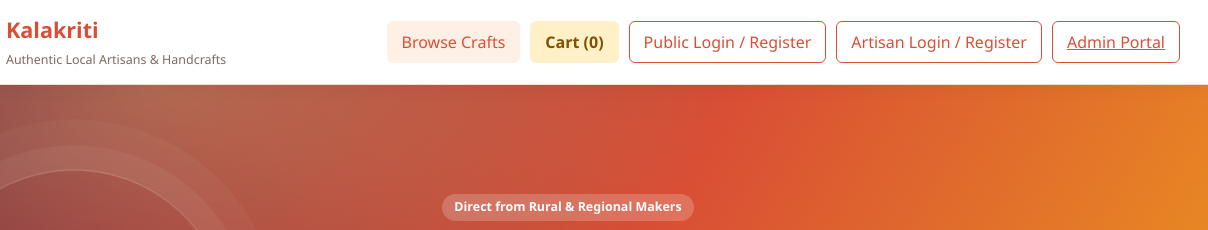
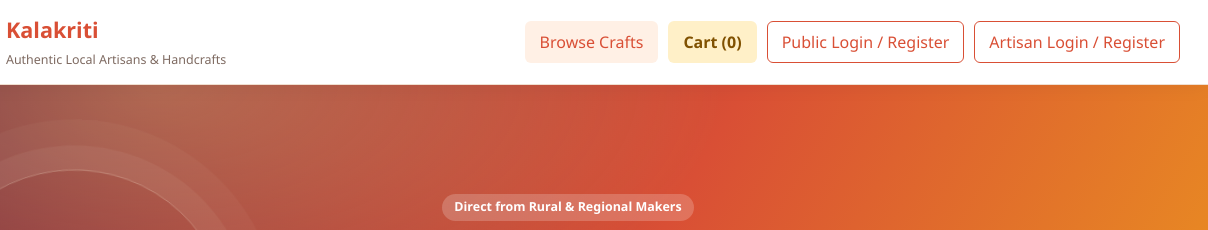
Before and after one commit to shravandalekal-code/kalakriti, a plain HTML site: page frontend/index.html in a window 1280 px wide. Shown: the top 230 px of the page, 72-1280 px from the left. Drawn offline with Linux system fonts and the light colour scheme; no server answers.

Commit message:
Remove admin link from public portal
Co-authored-by: Copilot <223556219+Copilot@users.noreply.github.com>

```diff
--- a/frontend/index.html
+++ b/frontend/index.html
@@ -26,7 +26,6 @@
       </button>
       <button class="nav-btn primary-outline" id="nav-auth" onclick="openAuthModal()">Public Login / Register</button>
       <button class="nav-btn primary-outline" id="nav-artisan-auth" onclick="openArtisanAuthModal()">Artisan Login / Register</button>
-      <a class="nav-btn primary-outline" href="admin.html">Admin Portal</a>
       <div class="user-pill hidden" id="user-pill">
         <span id="user-greeting"></span>
         <button class="btn-sm btn-danger" onclick="logoutUser()">Logout</button>
```
Also changed, not shown: 1 other file.
